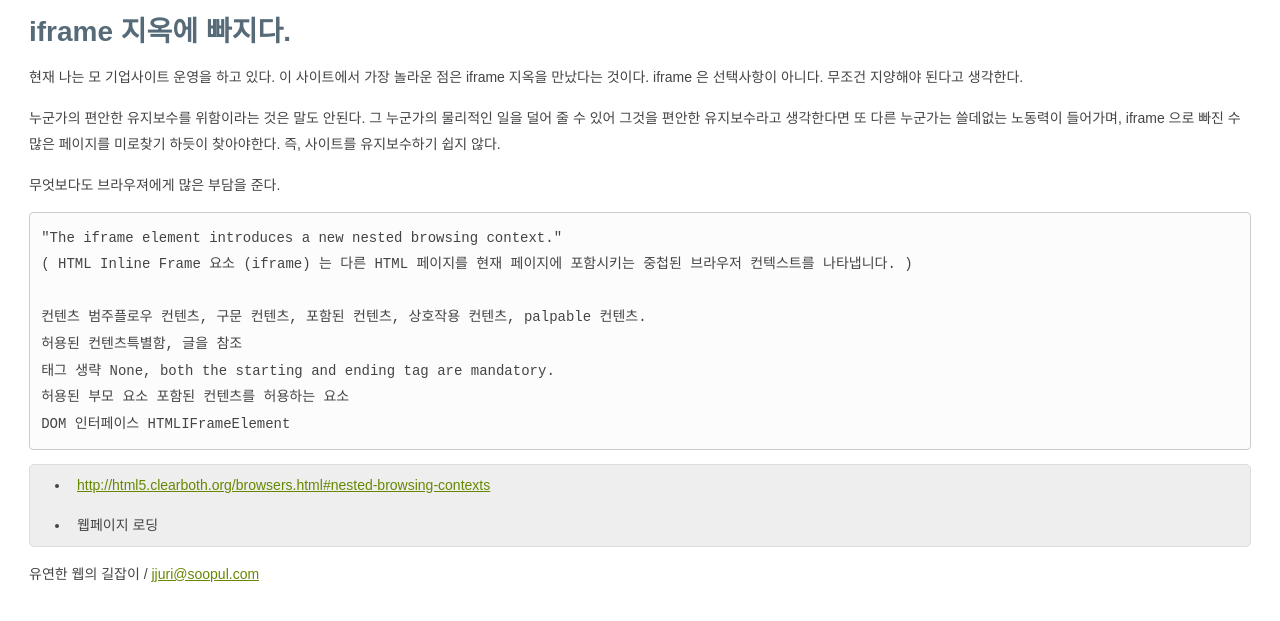
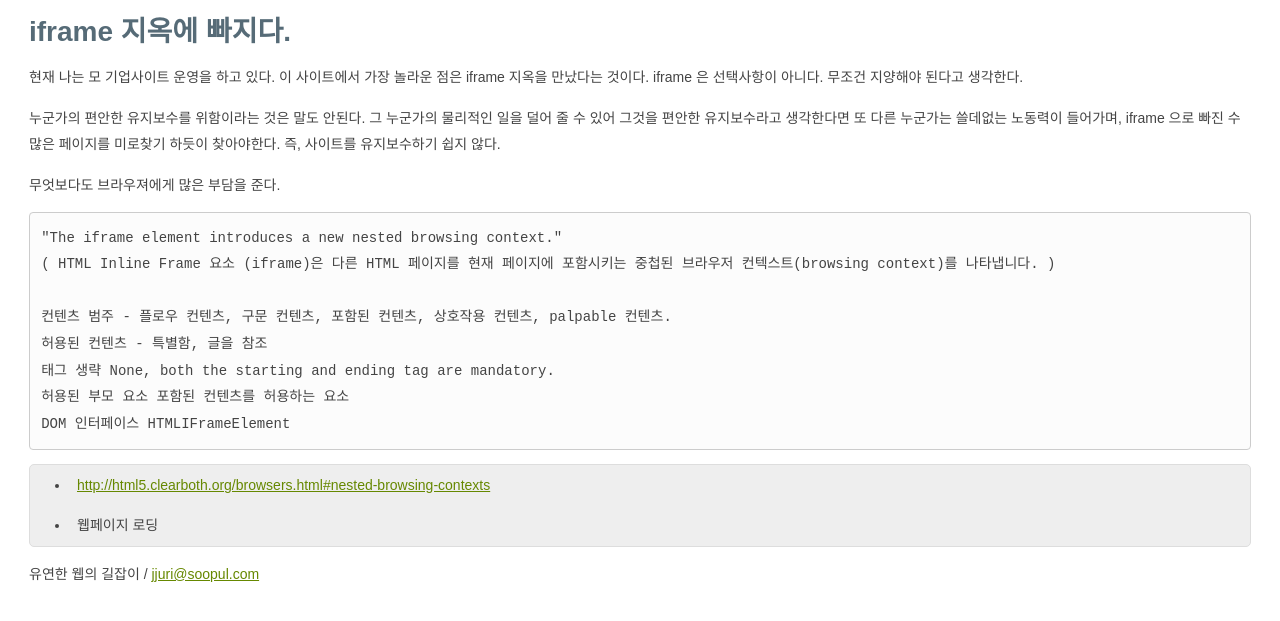
Before and after one commit to ionic2002/ionic2002.github.io, a Jekyll site: the page built from _posts/2016-03-22-issue_05.md, in a window 1280 px wide. Shown: the top 621 px of the page. Built offline with Jekyll 4.4.1, drawn with Linux system fonts in a browser that asks for light colours.

Commit message:
수정
수정

```diff
--- a/_posts/2016-03-22-issue_05.md
+++ b/_posts/2016-03-22-issue_05.md
@@ -23,10 +23,10 @@ iframe 으로 빠진 수많은 페이지를 미로찾기 하듯이 찾아야한
 
 <pre>
 "The iframe element introduces a new nested browsing context."
-( HTML Inline Frame 요소 (iframe) 는 다른 HTML 페이지를 현재 페이지에 포함시키는 중첩된 브라우저 컨텍스트를 나타냅니다. )
+( HTML Inline Frame 요소 (iframe)은 다른 HTML 페이지를 현재 페이지에 포함시키는 중첩된 브라우저 컨텍스트(browsing context)를 나타냅니다. )
 
-컨텐츠 범주플로우 컨텐츠, 구문 컨텐츠, 포함된 컨텐츠, 상호작용 컨텐츠, palpable 컨텐츠.
-허용된 컨텐츠특별함, 글을 참조
+컨텐츠 범주 - 플로우 컨텐츠, 구문 컨텐츠, 포함된 컨텐츠, 상호작용 컨텐츠, palpable 컨텐츠.
+허용된 컨텐츠 - 특별함, 글을 참조
 태그 생략 None, both the starting and ending tag are mandatory.
 허용된 부모 요소 포함된 컨텐츠를 허용하는 요소
 DOM 인터페이스 HTMLIFrameElement
```
